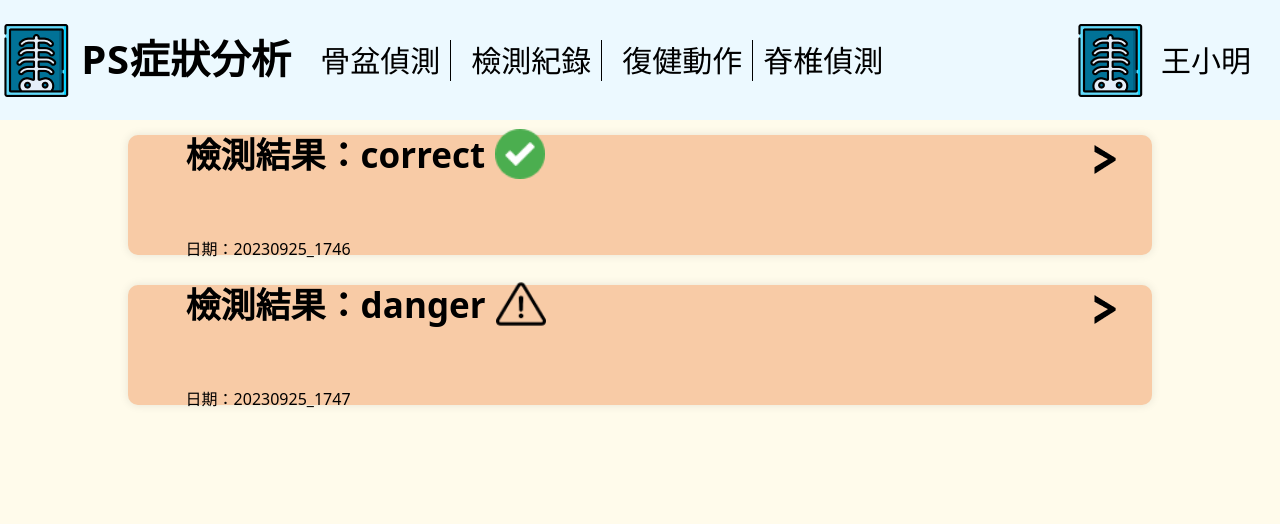
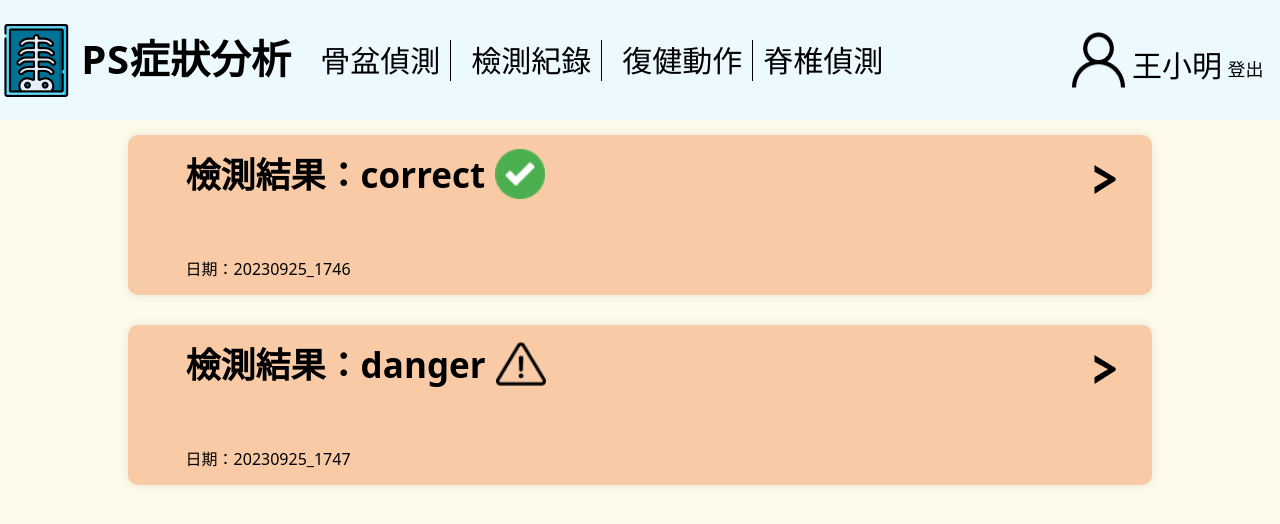
Before and after one commit to jiweihong0/ps_predict, a React (Vite) app: page / in a window 1280 px wide. Shown: the top 524 px of the page. Built offline with nearby package versions, Linux system fonts and the light colour scheme; no server answers.

Commit message:
feat: timer

```diff
--- a/src/components/header/Header.jsx
+++ b/src/components/header/Header.jsx
@@ -5,6 +5,7 @@ import { useAuth } from '../../contexts/AuthContext';
 import { useNavigate } from 'react-router-dom';
 import './header.css';
 import Xray from '../../assets/Xray.png';
+import man from '../../assets/man.png';
 
 export default function Header() {
     const { currentUser, logout } = useAuth();
@@ -36,8 +37,9 @@ export default function Header() {
                             <Link to="/pelvis">脊椎偵測</Link>
                         </div>
                         <div className='userinfo'>
-                            <img src={Xray} alt="no image" />
-                            <button onClick={handleLogout}>王小明</button>
+                            <img src={man} alt="no image" />
+                            <div>王小明</div>
+                            <button onClick={handleLogout}>登出</button>
                         </div>
                     </div>
 
--- a/src/components/header/header.css
+++ b/src/components/header/header.css
@@ -63,6 +63,14 @@
 }
 .userinfo{
     display: inline-flex;
-    gap: 15px;
     margin-right: 3%;
 }
+.userinfo>div{
+    margin-top: 6%;
+    margin-left: 4%;
+}
+.userinfo>button{
+    font-size: 18px;
+    margin-left: 3%;
+    margin-top: 11%;
+}
--- a/src/components/record/recordcard.css
+++ b/src/components/record/recordcard.css
@@ -1,6 +1,6 @@
 .recordcard {
     width: 80%;
-    height: 15%;
+    height: 20%;
     background-color: #fff;
     border-radius: 10px;
     box-shadow: 0px 0px 10px 0px rgba(0, 0, 0, 0.1);
--- a/src/components/spine/SpineDetectioncard.jsx
+++ b/src/components/spine/SpineDetectioncard.jsx
@@ -1,18 +1,22 @@
-import React, { useState, useRef } from "react";
+import React, { useState, useRef, useEffect } from "react";
 import './spinedetectioncard.css';
 import spine from '../../assets/spine.png';
 import useUploadSpine from "../../hooks/useUploadSpine";
 import Webcam from 'react-webcam'; // 添加 Webcam 导入
-// navigation
 import { useNavigate } from 'react-router-dom';
+import useTimer from "../../hooks/useTimer";
 
 export default function SpineDetectioncard() {
     const navigate = useNavigate();
     const [selectedFile, setSelectedFile] = useState(null);
-    const { isupload, filetobase64, upload } = useUploadSpine();
+    const { isupload, filetobase64 } = useUploadSpine();
+    const {countdown, isCountingDown, setIsCountingDown} = useTimer();
+
 
     const [toggle, settoggle] = useState(false);
-    const webcamRef = useRef(null); // 添加 webcamRef
+
+
+    const webcamRef = useRef(null);
 
     const handleFileChange = async (e) => {
         const file = e.target.files[0];
@@ -22,20 +26,20 @@ export default function SpineDetectioncard() {
 
     const handleDetection = (e) => {
         e.preventDefault();
-        const file = selectedFile;
-        upload(file);
-        navigate('/');
+        setIsCountingDown(true); // 开始倒计时
+        setTimeout(() => {
+            takeScreenshot(); // 10秒后自动拍照
+        }, 10000);
     }
 
-    const handlescreenshot = (e) => {
-        e.preventDefault();
+    const takeScreenshot = () => {
         const screenshot = webcamRef.current.getScreenshot();
         if (screenshot) {
             settoggle({ photoURL: screenshot });
             const fileselect = screenshot.split(',')[1]
             setSelectedFile(fileselect);
-
         }
+        setIsCountingDown(false); // 拍照后停止倒计时
     }
 
     const screenshotrelode = (e) => {
@@ -43,13 +47,18 @@ export default function SpineDetectioncard() {
         settoggle(false);
     }
 
+    // 在倒计时状态下，显示剩余时间
+    const countdownDisplay = isCountingDown ? (
+        <div className="timer">剩餘時間: {countdown} 秒</div>
+    ) : null;
+
+
+
     return (
         <div className="spinedetectioncard">
             <div className="spinedetectioncard__content__area">
                 <div className="photocard_area">
-
                     <div className="spinedetectioncard__picture">
-                        {/* 添加 Webcam 组件 */}
                         {
                             !toggle && <Webcam
                                 audio={false}
@@ -62,11 +71,16 @@ export default function SpineDetectioncard() {
                             toggle && <img src={toggle.photoURL} alt="" className="spine_img" />
                         }
 
+
+                    </div>
+                    <div className="buttom_area">
+
+                     {countdownDisplay} {/* 显示倒计时时间 */}
                     </div>
                     <div className="buttom_area">
                         <button onClick={screenshotrelode} className="spine_buttom">重新拍攝</button>
 
-                        <button onClick={handlescreenshot} className="spine_buttom">拍攝</button>
+                        <button onClick={handleDetection} className="spine_buttom">拍攝</button>
                     </div>
 
                 </div>
--- /dev/null
+++ b/src/hooks/useTimer.js
@@ -0,0 +1,16 @@
+import { useState, useEffect } from "react";
+
+export default function useTimer() {
+    const [countdown, setCountdown] = useState(10); // 初始倒计时时间
+    const [isCountingDown, setIsCountingDown] = useState(false); // 倒计时状态
+    useEffect(() => {
+        if (isCountingDown && countdown > 0) {
+            const timer = setInterval(() => {
+                setCountdown(countdown - 1);
+            }, 1000);
+            return () => clearInterval(timer);
+        }
+    }, [isCountingDown, countdown]);
+    return { countdown, setCountdown, isCountingDown, setIsCountingDown };
+
+}
```
